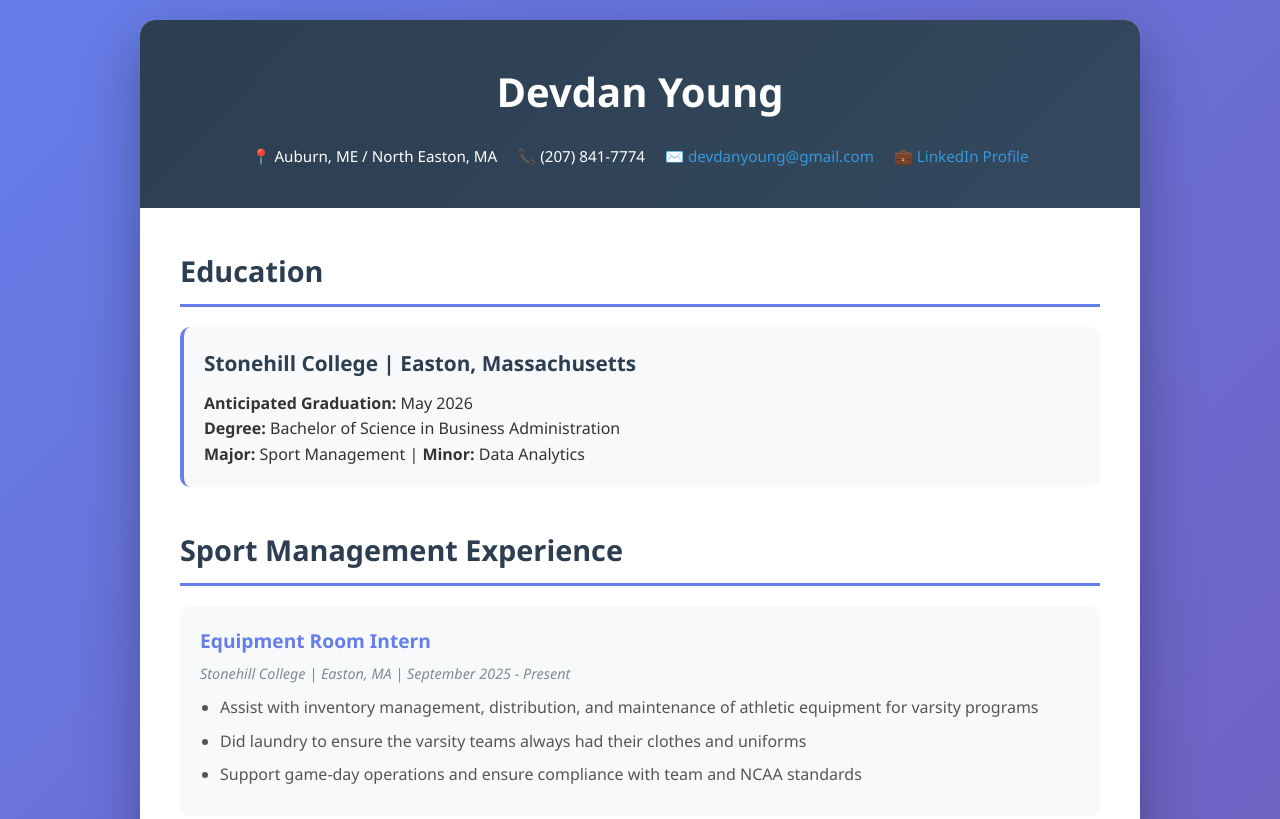
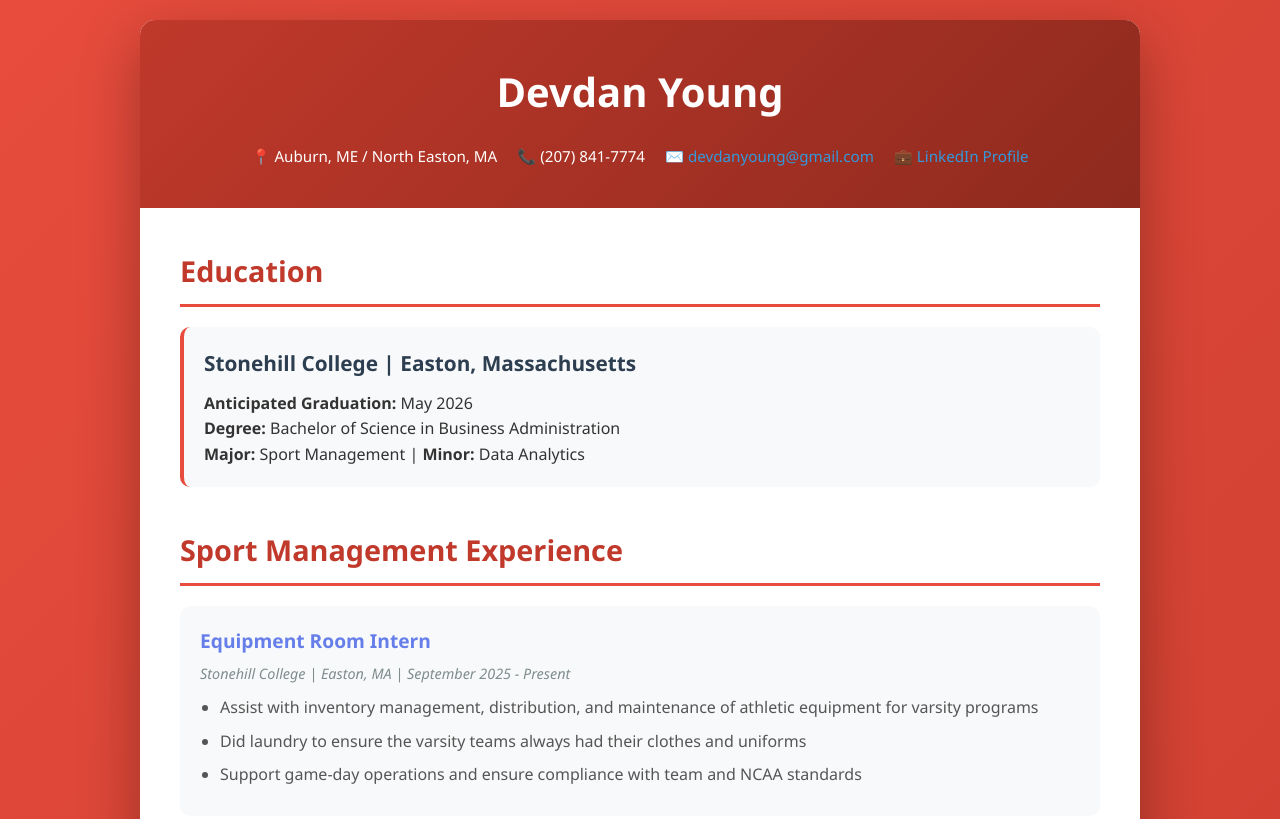
Before and after one commit to devdanyoung/devdanyoung.github.io, a plain HTML site: page index.html in a window 1280 px wide. Shown: the top 819 px of the page. Drawn offline with Linux system fonts and the light colour scheme.

Commit message:
Update index.html

```diff
--- a/index.html
+++ b/index.html
@@ -15,7 +15,7 @@
             font-family: 'Segoe UI', Tahoma, Geneva, Verdana, sans-serif;
             line-height: 1.6;
             color: #333;
-            background: linear-gradient(135deg, #667eea 0%, #764ba2 100%);
+            background: linear-gradient(135deg, #e74c3c 0%, #c0392b 100%);
             min-height: 100vh;
             padding: 20px;
         }
@@ -30,7 +30,7 @@
         }
 
         header {
-            background: linear-gradient(135deg, #2c3e50 0%, #34495e 100%);
+            background: linear-gradient(135deg, #c0392b 0%, #8e2a1e 100%);
             color: white;
             padding: 40px;
             text-align: center;
@@ -70,18 +70,18 @@
         }
 
         h2 {
-            color: #2c3e50;
+            color: #c0392b;
             font-size: 1.8em;
             margin-bottom: 20px;
             padding-bottom: 10px;
-            border-bottom: 3px solid #667eea;
+            border-bottom: 3px solid #e74c3c;
         }
 
         .education-box {
             background: #f8f9fa;
             padding: 20px;
             border-radius: 10px;
-            border-left: 4px solid #667eea;
+            border-left: 4px solid #e74c3c;
         }
 
         .education-box h3 {
```
